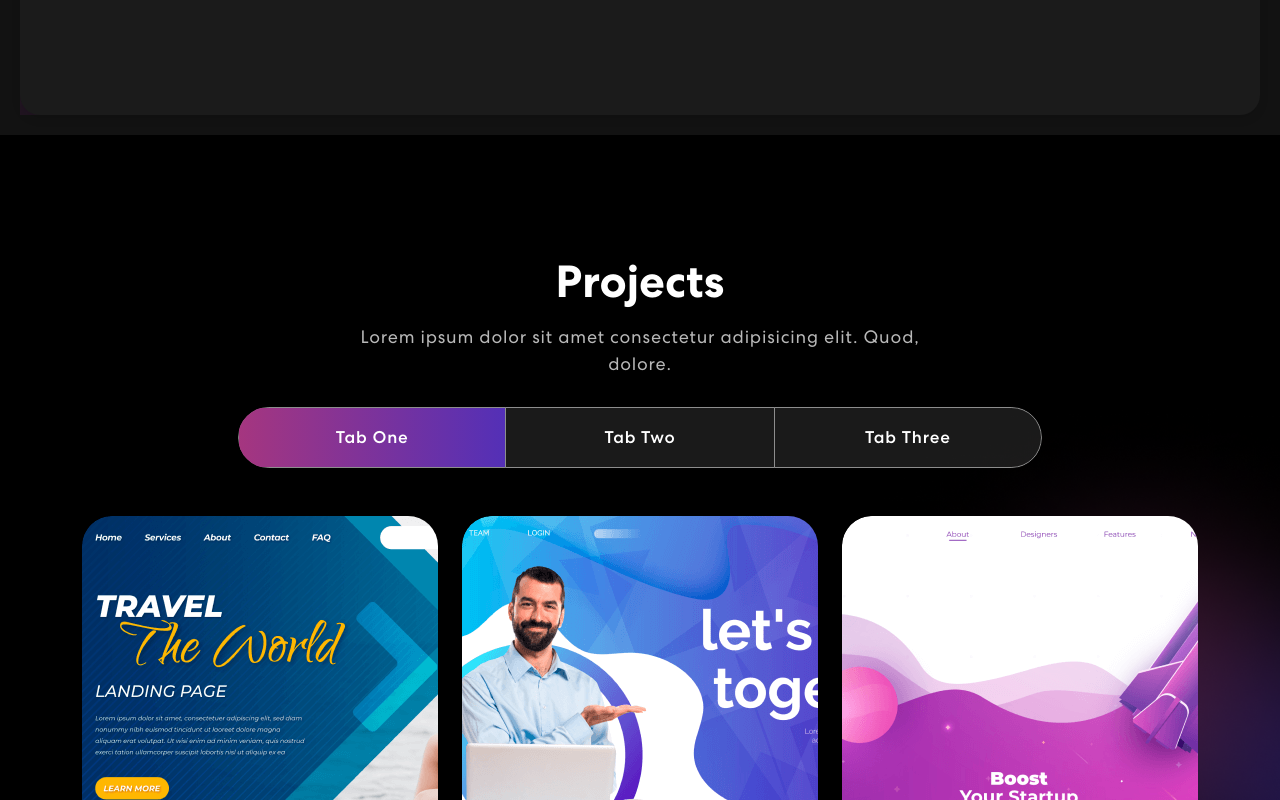
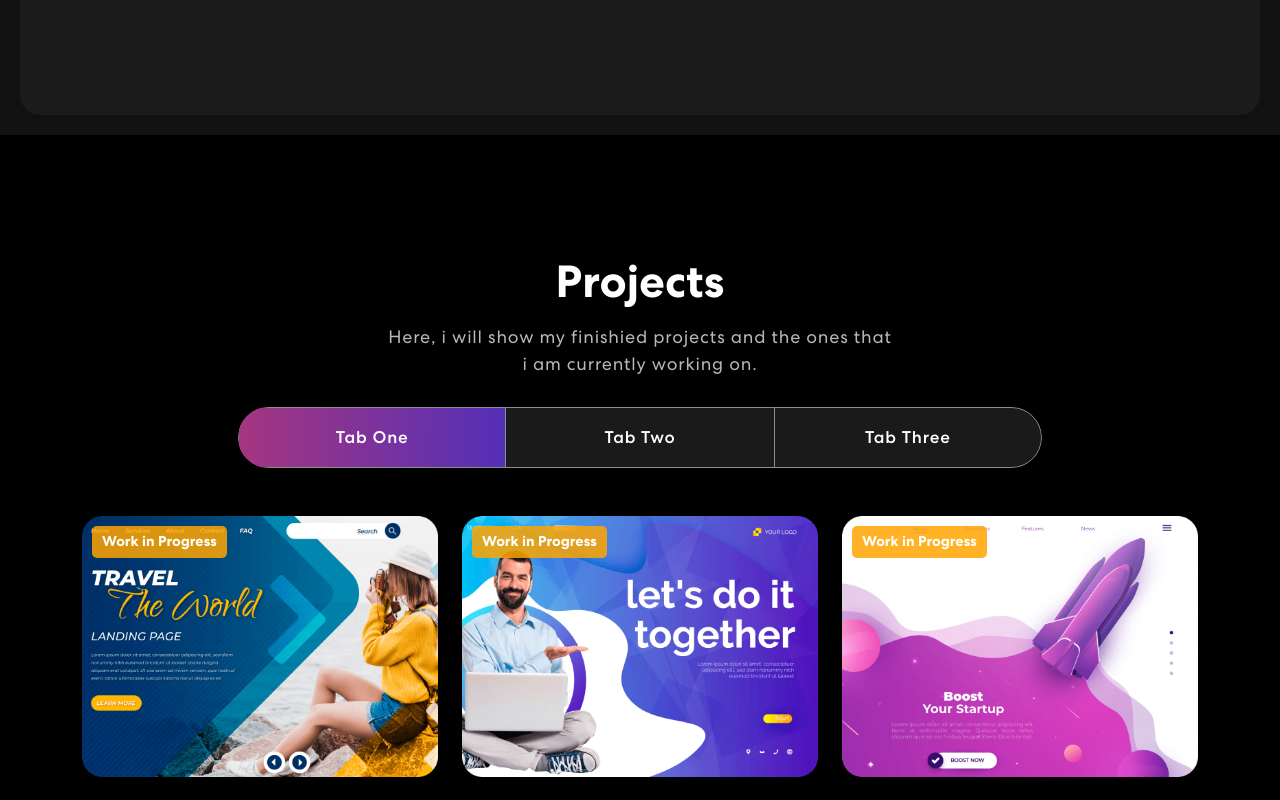
Before and after one commit to cepex1/personal-portfolio, a React (Create React App) app: page / in a window 1280 px wide. Shown: the part 1460-2260 px from the top of the page. Built offline with nearby package versions, Linux system fonts and the light colour scheme.

Commit message:
personal-portfolio third commit

```diff
--- a/src/App.css
+++ b/src/App.css
@@ -362,9 +362,9 @@ nav.navbar .navbar-toggler[aria-expanded="true"] .navbar-toggler-icon {
   z-index: -4;
 }
 /************ Projects Css ************/
+
 .project {
   padding: 120px 0;
-  z-index: -1;
   position: relative;
   background-color: black;
 }
@@ -435,23 +435,27 @@ nav.navbar .navbar-toggler[aria-expanded="true"] .navbar-toggler-icon {
   border: 1px solid rgba(255, 255, 255, 0.5);
   border-radius: 0 55px 55px 0;
 }
-.proj-imgbx {
+
+/************ Projects Slider ************/
+.proj-imgbx img {
+  width: 100%;
+  height: auto;
+  display: block;
   position: relative;
-  border-radius: 30px;
-  overflow: hidden;
-  margin-bottom: 24px;
+  z-index: 0; /* asegúrate de que esté por debajo */
 }
 .proj-imgbx::before {
   content: "";
   background: linear-gradient(90.21deg, #aa367c -5.91%, #4a2fbd 111.58%);
+  opacity: 0;
+  position: absolute;
+  inset: 0;
+  transition: opacity 0.4s ease-in-out;
+  z-index: 1;
+}
+
+.proj-imgbx:hover::before {
   opacity: 0.85;
-  position: absolute;
-  width: 100%;
-  height: 0;
-  transition: 0.4s ease-in-out;
-}
-.proj-imgbx:hover::before {
-  height: 100%;
 }
 .proj-txtx {
   position: absolute;
@@ -462,6 +466,7 @@ nav.navbar .navbar-toggler[aria-expanded="true"] .navbar-toggler-icon {
   transition: 0.5s ease-in-out;
   opacity: 0;
   width: 100%;
+  z-index: 2;
 }
 .proj-imgbx:hover .proj-txtx {
   top: 50%;
@@ -487,8 +492,33 @@ nav.navbar .navbar-toggler[aria-expanded="true"] .navbar-toggler-icon {
   right: 0;
   z-index: -4;
 }
+.proj-imgbx {
+  position: relative;
+  overflow: hidden;
+  border-radius: 10px;
+}
 
-*********** Contact *********** .contact {
+.proj-imgbx img {
+  width: 100%;
+  height: auto;
+  display: block;
+}
+
+.proj-overlay {
+  position: absolute;
+  top: 10px;
+  left: 10px;
+  background-color: rgba(255, 165, 0, 0.85); /* naranja semitransparente */
+  color: #fff;
+  padding: 5px 10px;
+  font-weight: bold;
+  font-size: 0.9rem;
+  border-radius: 5px;
+  z-index: 2;
+}
+
+/*********** Contact ***********/
+.contact {
   background: linear-gradient(90.21deg, #aa367c -5.91%, #4a2fbd 111.58%);
   padding: 60px 0 200px;
 }
@@ -596,6 +626,10 @@ nav.navbar .navbar-toggler[aria-expanded="true"] .navbar-toggler-icon {
   letter-spacing: 0.03125rem; /* 0.5px */
   line-height: 1.2;
   margin-bottom: 1.5rem;
+}
+
+.linkedin-btn {
+  margin-top: 20px; /* separa el botón de lo que esté arriba */
 }
 
 /************ Email Input Box ************/
--- a/src/components/Footer.js
+++ b/src/components/Footer.js
@@ -1,6 +1,4 @@
 import { Container, Row, Col } from "react-bootstrap";
-import logo from "../assets/img/logo.svg";
-import navIcon1 from "../assets/img/nav-icon1.svg";
 
 export const Footer = () => {
     return (
@@ -8,13 +6,10 @@ export const Footer = () => {
             <Container>
                 <Row className="align-item-center">
                 <Col sm={6}>
-                    <img src={logo} alt="Logo" />
+                    {/* <img src={logo} alt="Logo" /> */}
                     </Col>
                     <Col sm={6} className="text-center text-sm-end">
                     </Col>
-                    <div className="social-icon">
-                        <a href=""><img src={navIcon1}/></a>
-                        </div>
                         <p>CopyRight 2025. All Rights Reserved. Javier Buendía</p>
                 </Row>
             </Container>
--- a/src/components/ProjectCard.js
+++ b/src/components/ProjectCard.js
@@ -1,15 +1,16 @@
-import {Col } from "react-bootstrap";
-export const ProjectCard = ({ title, description, imgUrl }) => {
-    return( // Bootstrap grid system for responsive layout
+import { Col } from "react-bootstrap";
+
+export const ProjectCard = ({ title, description, imgUrl, inProgress }) => {
+  return (
     <Col sm={6} md={4}>
       <div className="proj-imgbx">
         <img src={imgUrl} alt={title} />
+        {inProgress && <div className="proj-overlay">Work in Progress</div>}
         <div className="proj-txtx">
           <h4>{title}</h4>
           <span>{description}</span>
         </div>
       </div>
     </Col>
-
-    )
-}
+  );
+};
--- a/src/components/Projects.js
+++ b/src/components/Projects.js
@@ -1,43 +1,29 @@
 import { Col, Container, Tab, Row, Nav } from "react-bootstrap";
 import { ProjectCard } from "./ProjectCard";
-import colorSharp2 from "../assets/img/color-sharp2.png";
 import projImg1 from "../assets/img/project-img1.png";
 import projImg2 from "../assets/img/project-img2.png";
 import projImg3 from "../assets/img/project-img3.png";
-import "animate.css";
-import TrackVisibility from "react-on-screen";
 
-export const Projects = () => {
+export const Projects = () => { // Functional component definition
+  // Array of project objects to be displayed in the project section
   const projects = [
     {
       title: "Business Startup",
       description: "Design & Development",
       imgUrl: projImg1,
+      inProgress: true, // Flag to indicate if the project is in progress
     },
     {
       title: "Business Startup",
       description: "Design & Development",
       imgUrl: projImg2,
+      inProgress: true,
     },
     {
       title: "Business Startup",
       description: "Design & Development",
       imgUrl: projImg3,
-    },
-    {
-      title: "Business Startup",
-      description: "Design & Development",
-      imgUrl: projImg1,
-    },
-    {
-      title: "Business Startup",
-      description: "Design & Development",
-      imgUrl: projImg2,
-    },
-    {
-      title: "Business Startup",
-      description: "Design & Development",
-      imgUrl: projImg3,
+      inProgress: true,
     },
   ];
   return (
@@ -45,22 +31,15 @@ export const Projects = () => {
       <Container>
         <Row>
           <Col>
-           <TrackVisibility>
-                    {({ isVisible }) =>
-                    <div className={isVisible ? "animate_animated animate_slideInUp" : ""}>
             <h2>Projects</h2>
             <p>
-              Lorem ipsum dolor sit amet consectetur adipisicing elit. Quod,
-              dolore.
+              Here, i will show my finishied projects and the ones that<br></br> i am currently working on.
             </p>
-            </div>}
-           </TrackVisibility>
             <Tab.Container id="projects-tabs" defaultActiveKey="first">
               <Nav
                 variant="pills"
                 className="nav-pills mb-5 justify-content-center align-items-center"
-                id="pills-tab"
-              >
+                id="pills-tab">
                 <Nav.Item>
                   <Nav.Link eventKey="first">Tab One</Nav.Link>
                 </Nav.Item>
@@ -85,17 +64,16 @@ export const Projects = () => {
                 </Row>
               </Tab.Pane>
               <Tab.Pane eventKey="second">
-                <p>Tab Two Content</p>
+                <p>I am not working on any more projects right now... Come check it later!</p>
               </Tab.Pane>
               <Tab.Pane eventKey="third">
-                <p>Tab Three Content</p>
+                <p>I am not working on any more projects right now... Come check it later!</p>
               </Tab.Pane>
             </Tab.Content>
             </Tab.Container>
           </Col>
         </Row>
       </Container>
-      <img className="background-image-right" src={colorSharp2} />
     </section>
   );
 };
--- a/src/components/Skills.js
+++ b/src/components/Skills.js
@@ -4,7 +4,7 @@ import "react-multi-carousel/lib/styles.css";
 import meter1 from "../assets/img/meter1.svg";
 import meter2 from "../assets/img/meter2.svg";
 import meter3 from "../assets/img/meter3.svg";
-import colorSharp from "../assets/img/color-sharp.png";
+
 
 export const Skills = () => {
   const responsive = {
@@ -55,15 +55,15 @@ export const Skills = () => {
                   <h5>React</h5>
                 </div>
                 <div className="item">
-                  <img src={meter3} alt="Tailwind" />
-                  <h5>Tailwind</h5>
+                  <img src={meter3} alt="Css" />
+                  <h5>Css</h5>
                 </div>
               </Carousel>
             </div>
           </Col>
         </Row>
       </Container>
-      <img className="background-image-left" src={colorSharp} alt="Background" />
+      {/* <img className="background-image-left" src={colorSharp} alt="Background" /> */}
     </section>
   );
 };
--- a/src/components/navBar.js
+++ b/src/components/navBar.js
@@ -4,12 +4,8 @@ import { useState, useEffect } from "react";
 import Container from "react-bootstrap/Container";
 import Nav from "react-bootstrap/Nav";
 import Navbar from "react-bootstrap/Navbar";
-// import NavDropdown from 'react-bootstrap/NavDropdown';
-import linkedinIcon from "../assets/img/linkedin_icon.svg";
-import logo from "../assets/img/logo.svg";
 import navIcon1 from "../assets/img/nav-icon1.svg";
-import navIcon2 from "../assets/img/nav-icon2.svg";
-import navIcon3 from "../assets/img/nav-icon3.svg";
+
 
 export const NavBar = () => {
   // Functional component for the navigation bar
@@ -43,7 +39,7 @@ export const NavBar = () => {
       <Container>
         <Navbar.Brand href="#home">
           {/* personal portfolio */}
-          <img src={logo} alt="logo" />
+          {/* <img src={logo} alt="logo" /> */}
         </Navbar.Brand>
         <Navbar.Toggle aria-controls="basic-navbar-nav">
           <span className="navbar-toggler-icon" />
@@ -80,15 +76,19 @@ export const NavBar = () => {
           </Nav>
           <span className="navbar-text">
             <div className="social-icon">
-              <a href="https://www.linkedin.com/in/javierbuend%C3%ADaortega/">
-                 <img src={navIcon1} alt="LinkedIn Icon" />
+              <a
+                href="https://www.linkedin.com/in/javierbuend%C3%ADaortega/"
+                target="_blank">
+                <img src={navIcon1} alt="LinkedIn Icon" />
               </a>
             </div>
-            <button className="vvd" onClick={() => { const contactSection = document.getElementById('connect');
-    if (contactSection) {
-      contactSection.scrollIntoView({ behavior: 'smooth' });
-    }
-  }}>
+            <button
+              className="vvd"
+              onClick={() => {
+                const contactSection = document.getElementById("connect");
+                if (contactSection) {
+                  contactSection.scrollIntoView({ behavior: "smooth" });
+                }}}>
               <span>Let's Connect!</span>
             </button>
           </span>
```
Lines whose indentation alone changed are shown as unchanged.
